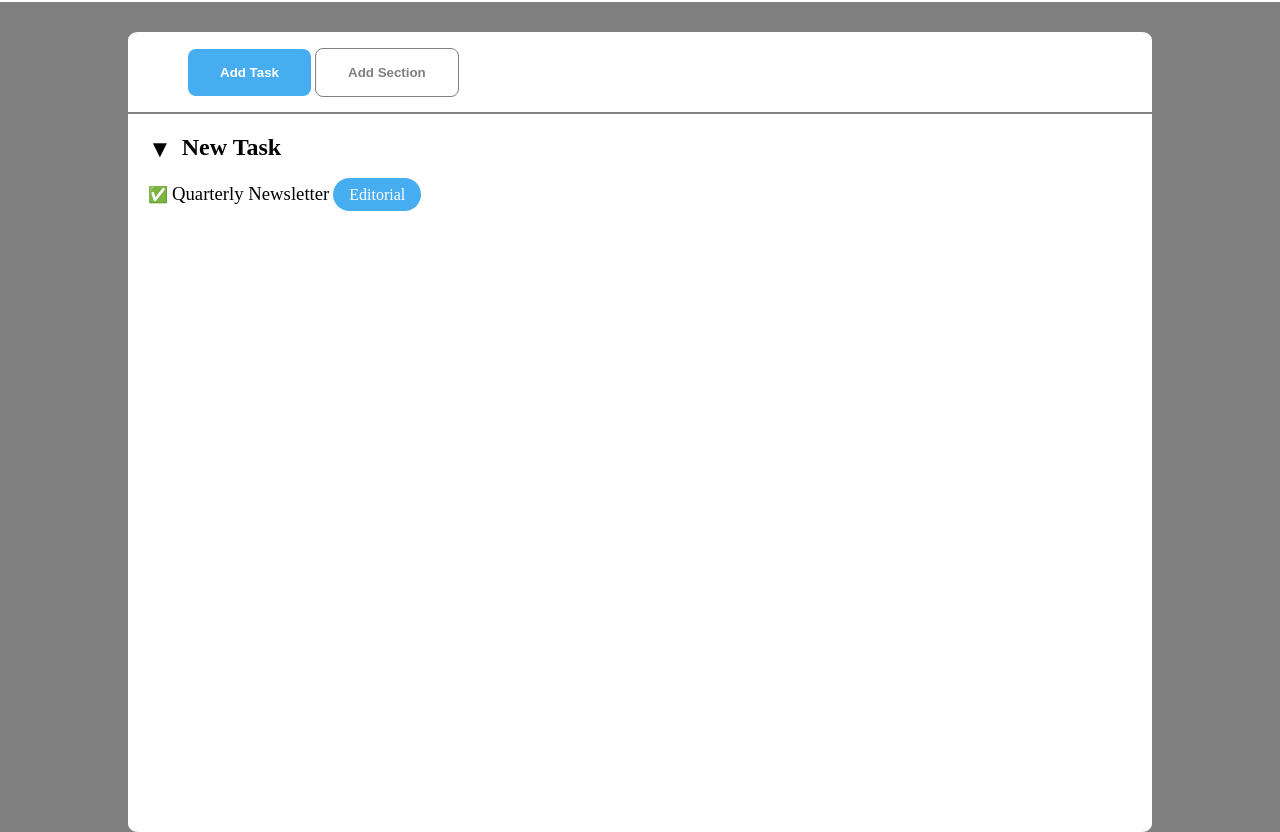
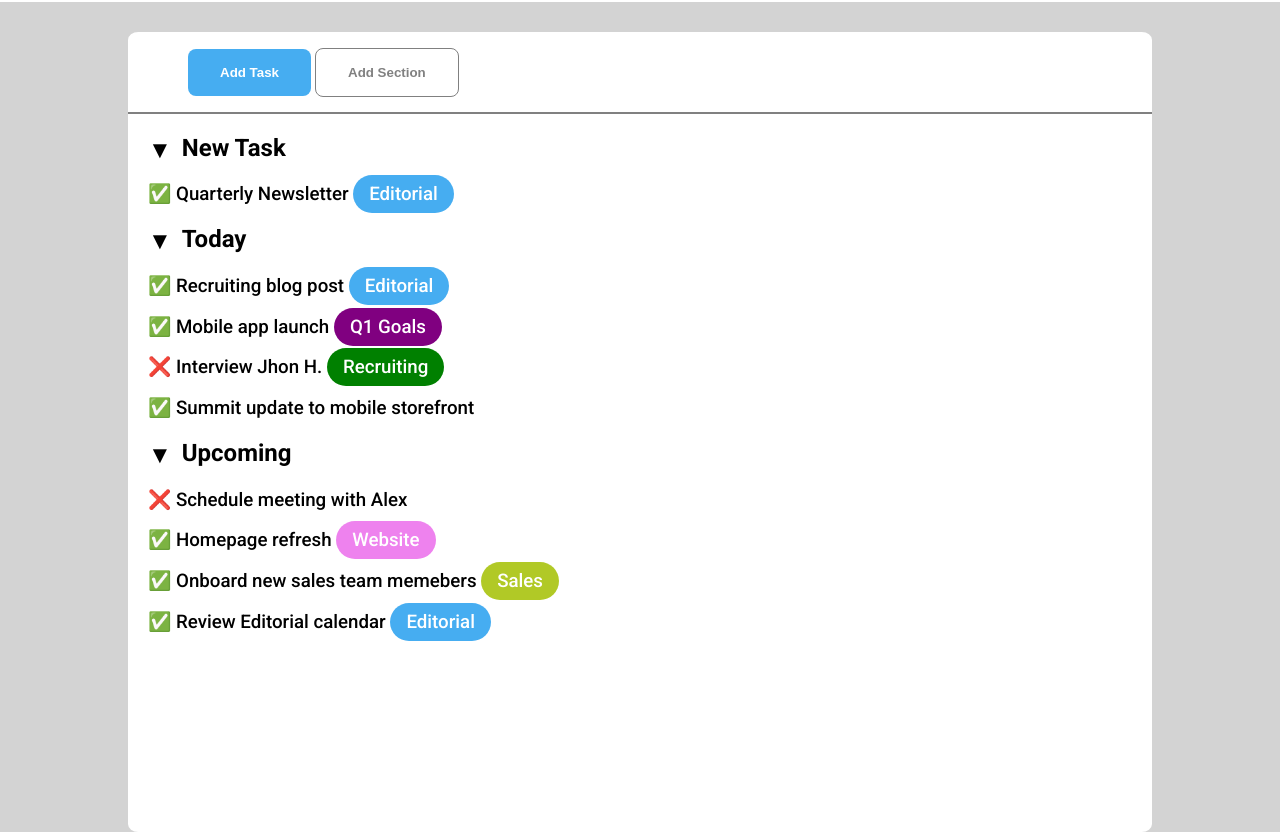
Before and after one commit to StefanoMela/html-css-toBoolist, a plain HTML site: page index.html in a window 1280 px wide. Shown: the part 98-930 px from the top of the page. Drawn offline with Linux system fonts and the light colour scheme.

Commit message:
finished

```diff
--- a/css/style.css
+++ b/css/style.css
@@ -3,7 +3,8 @@
 body {
     margin: 0;
     box-sizing: border-box;
-    background-color: grey;
+    background-color: lightgrey;
+    font-family: 'Roboto', sans-serif;
 }
 
 header {
@@ -74,13 +75,32 @@ header {
 }
 
 .menu-text{
-    display: inline;
     font-weight: normal;
 }
 
 .placeholder {
-    background-color: #46ADF1;
     border-radius: 50px;
     padding: 8px 16px;
     color: white;
 }
+
+
+.blue{
+    background-color: #46ADF1;
+}
+
+.purple{
+    background-color: purple;
+}
+
+.green{
+    background-color: green;
+}
+
+.violet{
+    background-color: violet;
+}
+
+.sales{
+    background-color: #b1c926;
+}
--- a/index.html
+++ b/index.html
@@ -4,6 +4,7 @@
 <head>
     <meta charset="UTF-8">
     <meta name="viewport" content="width=device-width, initial-scale=1.0">
+    <link href="https://fonts.googleapis.com/css2?family=Roboto:wght@500;700&display=swap" rel="stylesheet">
     <link rel="stylesheet" href="css/style.css">
     <title>toBooList</title>
 </head>
@@ -24,12 +25,28 @@
             <!-- main section -->
             <section class="tasks">
                 <h2><span class="arrow">&#9660;</span>New Task</h2>
-                <span>&#9989;</span>
-                <h3 class="menu-text">Quarterly Newsletter</h3>
-                <span class="placeholder">Editorial</span>
+                <h3 class="menu-text"><span>&#9989;</span> Quarterly Newsletter <span class="placeholder blue">Editorial</span></h3>
+                <h2><span class="arrow">&#9660;</span>Today</h2>
+                <h3 class="menu-text"><span>&#9989;</span> Recruiting blog post <span class="placeholder blue">Editorial</span></h3>
+                <h3 class="menu-text"><span>&#9989;</span> Mobile app launch <span class="placeholder purple">Q1 Goals</span></h3>
+                <h3 class="menu-text"><span>&#10060;</span> Interview Jhon H. <span class="placeholder green">Recruiting</span></h3>
+                <h3 class="menu-text"><span>&#9989;</span> Summit update to mobile storefront <span class="placeholder yellow">Mobile</span></h3>
+                <h2><span class="arrow">&#9660;</span>Upcoming</h2>
+                <h3 class="menu-text"><span>&#10060;</span> Schedule meeting with Alex</h3>
+                <h3 class="menu-text"><span>&#9989;</span> Homepage refresh <span class="placeholder violet">Website</span></h3>
+                <h3 class="menu-text"><span>&#9989;</span> Onboard new sales team memebers <span class="placeholder sales">Sales</span></h3>
+                <h3 class="menu-text"><span>&#9989;</span> Review Editorial calendar <span class="placeholder blue">Editorial</span></h3>
             </section>
         </div>
     </main>
 </body>
 
 </html>
+
+
+<!--
+<h2><span class="arrow">&#9660;</span>New Task</h2>
+<ul>
+<li>Quarterly Newsletter <span class="placeholder">Editorial</span></li>
+</ul>
+ -->
```
Also changed, not shown: img/success-green-check-mark-icon.svg (added).
